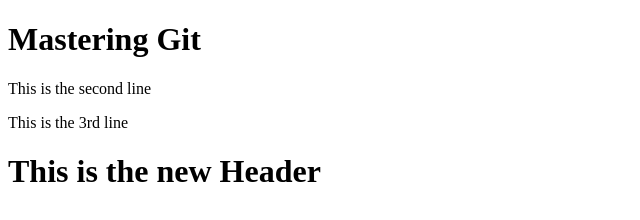
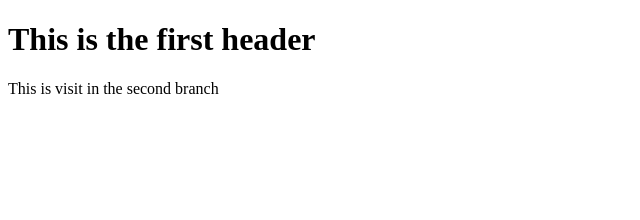
Before and after one commit to bvdaviesjr/master-git, a plain HTML site: page index.html in a window 1280 px wide. Shown: the whole page, without its empty margins (0-640 px from the left). Drawn offline with Linux system fonts and the light colour scheme.

Commit message:
This is the first commit on the second-branch

```diff
--- a/index.html
+++ b/index.html
@@ -10,11 +10,8 @@
 
 <body>
 
-    <h1>Mastering Git</h1>
-    <p>This is the second line</p>
-    <p>This is the 3rd line</p>
-    <h1>This is the new Header</h1>
-
+    <h1> This is the first header</h1>
+    <p>This is visit in the second branch</p>
 </body>
 
 </html>
```
